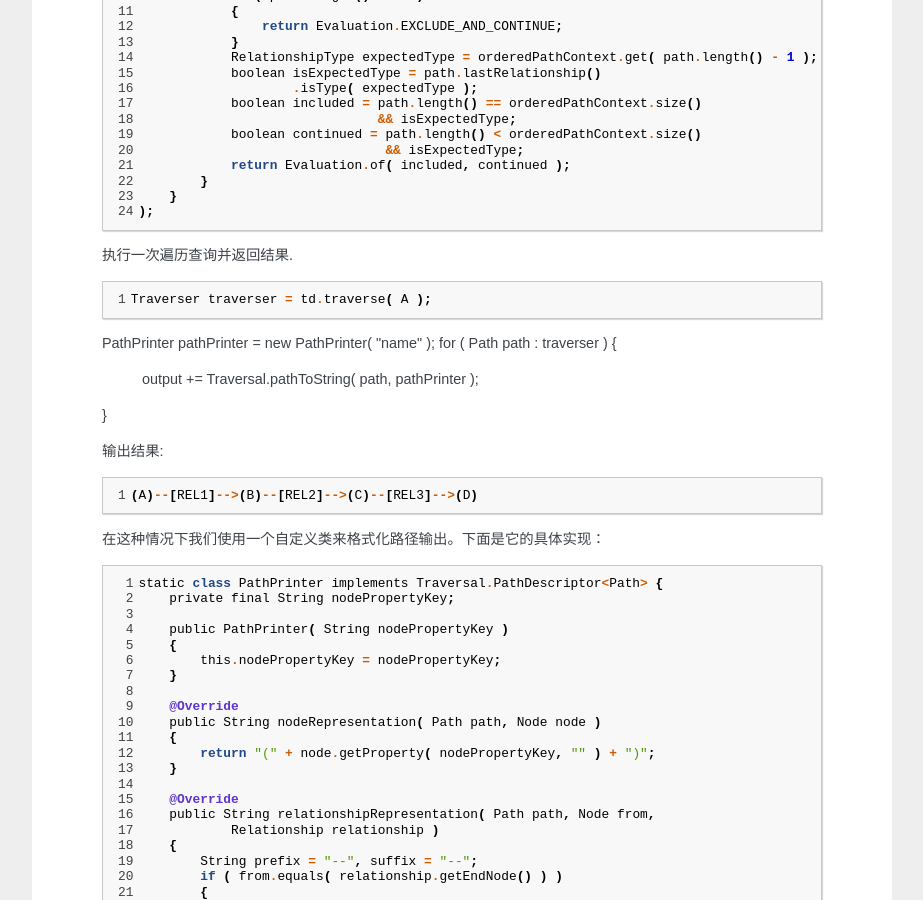
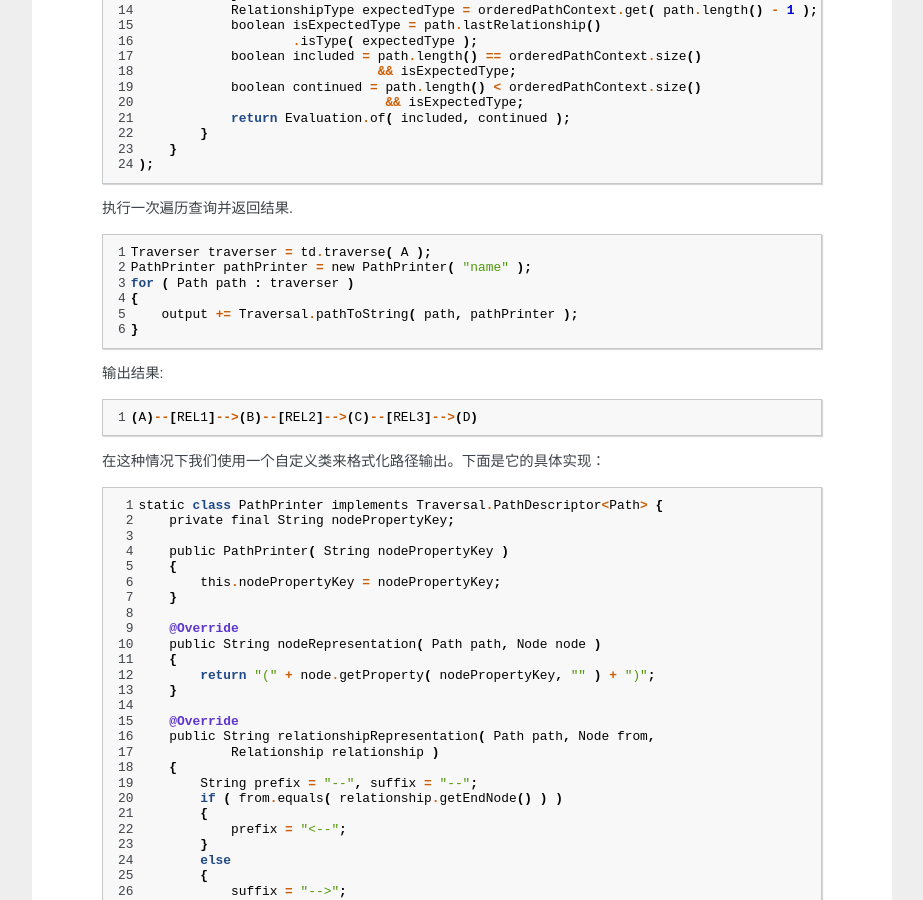
Before and after one commit to PaddyXiao/neo4j-docs, a Sphinx documentation site: the page built from docs/source/chapter4/chapter4_5.rst, in a window 1280 px wide and 900 px high, scrolled down 2588 px. Shown: the whole window, without its empty margins (198-1121 px from the left). Built offline with Sphinx 7.4.7, drawn with Linux system fonts in a browser that asks for light colours; some of the changed text lies outside the part shown.

```diff
--- a/docs/source/chapter4/chapter4_5.rst
+++ b/docs/source/chapter4/chapter4_5.rst
@@ -21,14 +21,14 @@
     .. code-block:: python
         :linenos:
 
-    private static Traverser getFriends(
-            final Node person ) {
+    private static Traverser getFriends( final Node person ) {
         TraversalDescription td = Traversal.description()
-                .breadthFirst()
-                .relationships( RelTypes.KNOWS, Direction.OUTGOING )
-                .evaluator( Evaluators.excludeStartPosition() );
+            .breadthFirst()
+            .relationships( RelTypes.KNOWS, Direction.OUTGOING )
+            .evaluator( Evaluators.excludeStartPosition() );
         return td.traverse( person );
     }
+
 
     让我们只想一次真实的遍历查询并打印结果：
 
@@ -162,11 +162,11 @@
         :linenos:
 
         Traverser traverser = td.traverse( A );
-    PathPrinter pathPrinter = new PathPrinter( "name" );
-    for ( Path path : traverser )
-    {
-        output += Traversal.pathToString( path, pathPrinter );
-    }
+        PathPrinter pathPrinter = new PathPrinter( "name" );
+        for ( Path path : traverser )
+        {
+            output += Traversal.pathToString( path, pathPrinter );
+        }
 
     输出结果:
 
@@ -213,7 +213,7 @@
 
     为了了解更多关于 Path 的有选择的输出的细节，请参考：`Traversal类 <http://components.neo4j.org/neo4j/1.8/apidocs/org/neo4j/kernel/Traversal.html>`_ 。
 
-     `注意`
+    **注意**
 
     	下面的范例使用了一个已经废弃的遍历API。它与新的遍历查询API共享底层实现，所以它们的性能是一样的。比较起来它提供的功能非常有限。
 
```
Also changed, not shown: 4 other files.
